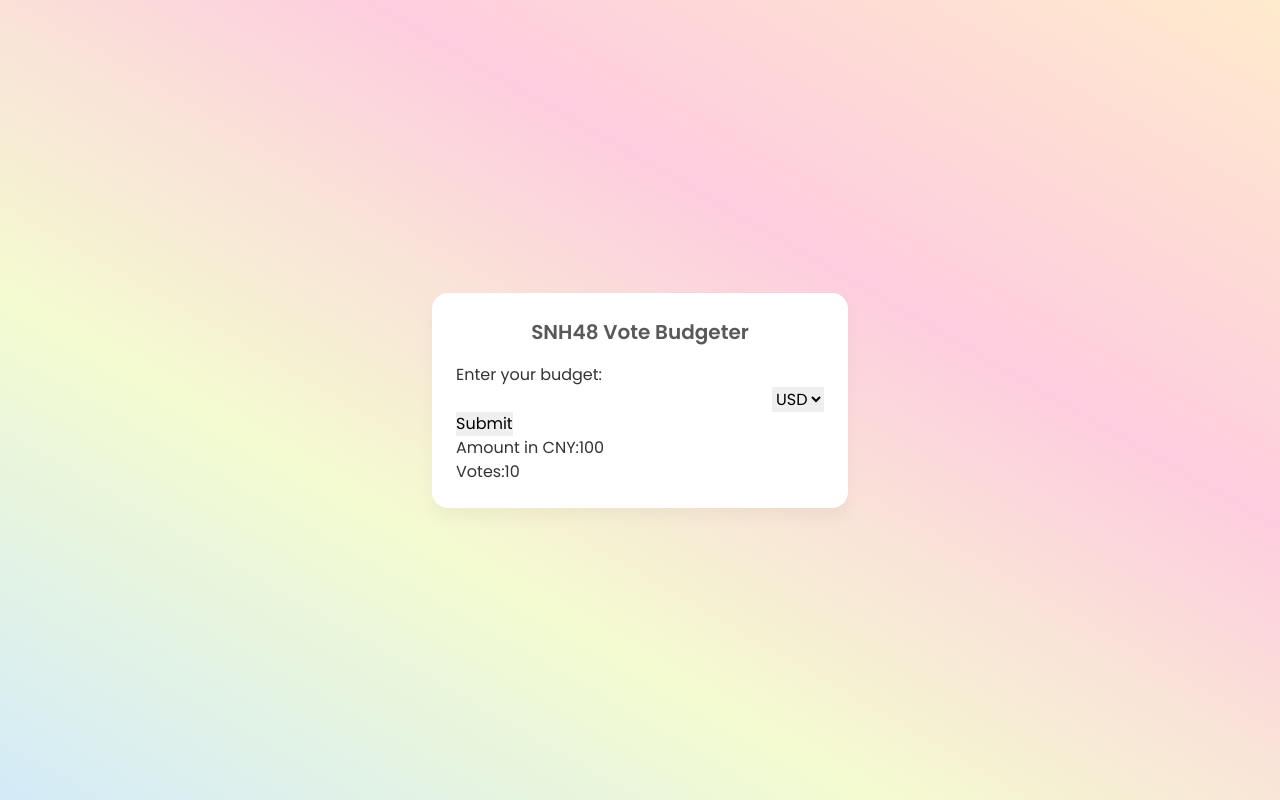
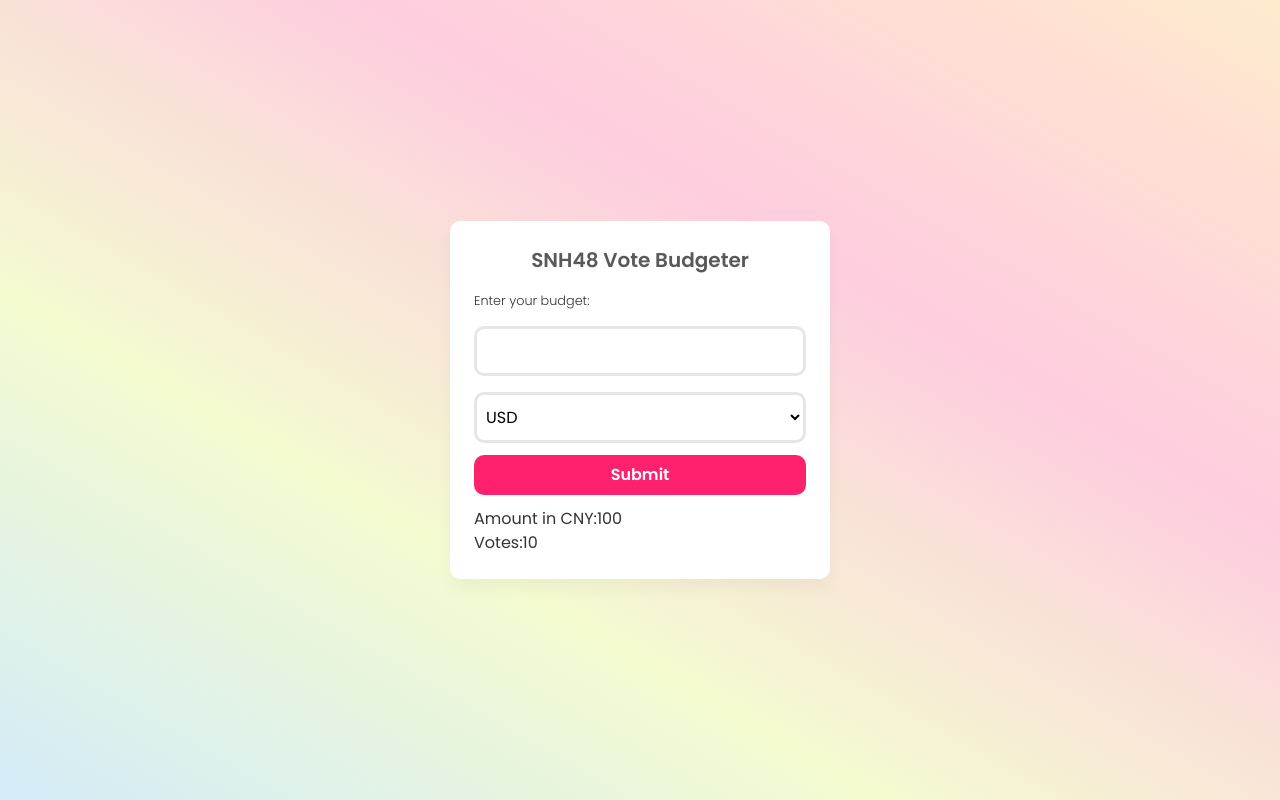
Before and after one commit to sheronimo/react-snh48g-budgeter-app, a React (Create React App) app: page / in a window 1280 px wide. Built offline with nearby package versions, Linux system fonts and the light colour scheme.

Commit message:
fix form styling

```diff
--- a/src/App.css
+++ b/src/App.css
@@ -1,10 +1,13 @@
 .card {
-	max-width: 51.25rem;
+	max-width: 50rem;
 	background-color: hsl(0, 0%, 100%);
 	color: hsl(0, 0%, 20%);
-	border-radius: 1rem;
 	padding: 1.5rem;
 	box-shadow: 0px 10px 16px 0 rgba(0, 0, 0, 0.04);
+}
+
+.round-corner {
+	border-radius: 10px;
 }
 
 .title {
@@ -14,3 +17,39 @@
 	color: hsl(0, 0%, 35%);
 	margin-bottom: 1rem;
 }
+
+label {
+	font-weight: 300;
+	font-size: 0.8rem;
+}
+
+.budget,
+.currency {
+	width: 100%;
+	margin-top: 1rem;
+	font-family: 'Poppins', sans-serif;
+	padding-block: 10px;
+	padding-inline: 5px;
+	background-color: hsl(0, 0%, 100%);
+	border: 3px solid hsl(0, 0%, 90%);
+}
+
+.submit {
+	display: block;
+	width: 100%;
+	padding: 0.5rem;
+	font-weight: 600;
+	background-color: hsl(339, 98%, 56%);
+	color: hsl(0, 0%, 100%);
+	transition: background-color 0.5s ease;
+	margin-block: 0.75rem;
+}
+
+.submit:hover,
+.submit:focus {
+	background-color: hsl(339, 98%, 66%);
+}
+
+.submit:active {
+	background-color: hsl(339, 98%, 30%);
+}
--- a/src/App.js
+++ b/src/App.js
@@ -8,17 +8,17 @@
 	});
 
 	return (
-		<div className='card'>
+		<div className='card round-corner'>
 			<h1 className='title'>SNH48 Vote Budgeter</h1>
 			<form className='form'>
 				<label>Enter your budget:</label>
-				<div className='input-group'>
-					<input type='number'></input>
-					<select>
-						<option>USD</option>
-					</select>
-				</div>
-				<button type='submit'>Submit</button>
+				<input type='number' className='budget round-corner'></input>
+				<select className='currency round-corner'>
+					<option>USD</option>
+				</select>
+				<button type='submit' className='submit round-corner'>
+					Submit
+				</button>
 			</form>
 			<ul className='results'>
 				<li className='result'>
--- a/src/index.css
+++ b/src/index.css
@@ -17,8 +17,10 @@
 
 input,
 button,
-select {
+select,
+label {
 	border: 0;
+	display: block;
 }
 
 body {
```
